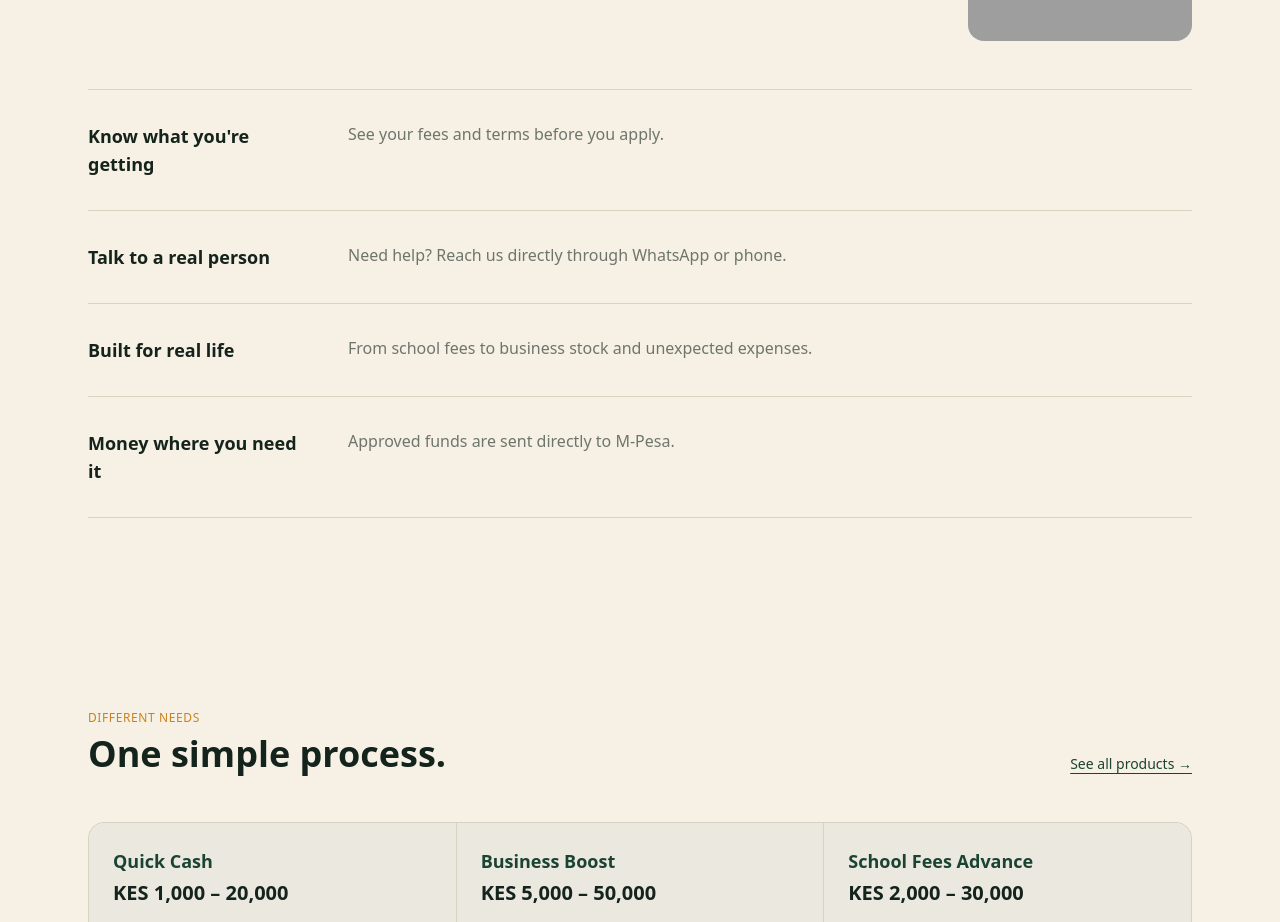
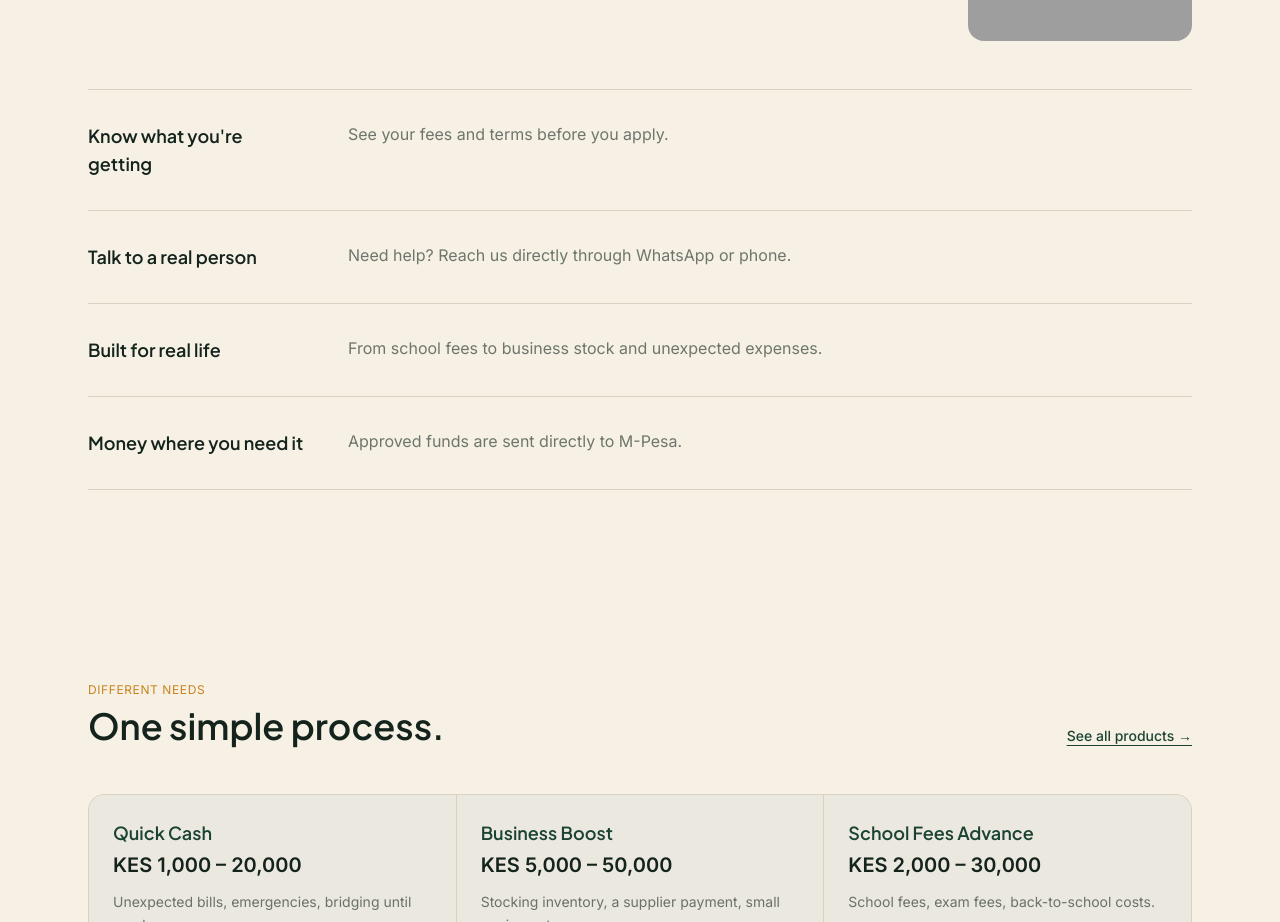
Before and after one commit to bennedictbett/Hakiba, a Next.js app in the folder client/: page / in a window 1280 px wide. Shown: the part 1020-1942 px from the top of the page. Built offline with nearby package versions, Linux system fonts and the light colour scheme; grey boxes are pictures that could not be loaded.

Commit message:
configured typography fonts

```diff
--- a/client/tailwind.config.ts
+++ b/client/tailwind.config.ts
@@ -23,9 +23,9 @@ const config: Config = {
         mist: "#D8D2C0",
       },
       fontFamily: {
-        display: ["var(--font-space-grotesk)", "sans-serif"],
-        body: ["var(--font-public-sans)", "sans-serif"],
-        mono: ["var(--font-plex-mono)", "monospace"],
+        display: ["var(--font-plus-jakarta)", "sans-serif"],
+        body: ["var(--font-inter)", "sans-serif"],
+        mono: ["var(--font-inter)", "sans-serif"],
       },
       borderRadius: {
         sm: "6px",
```
